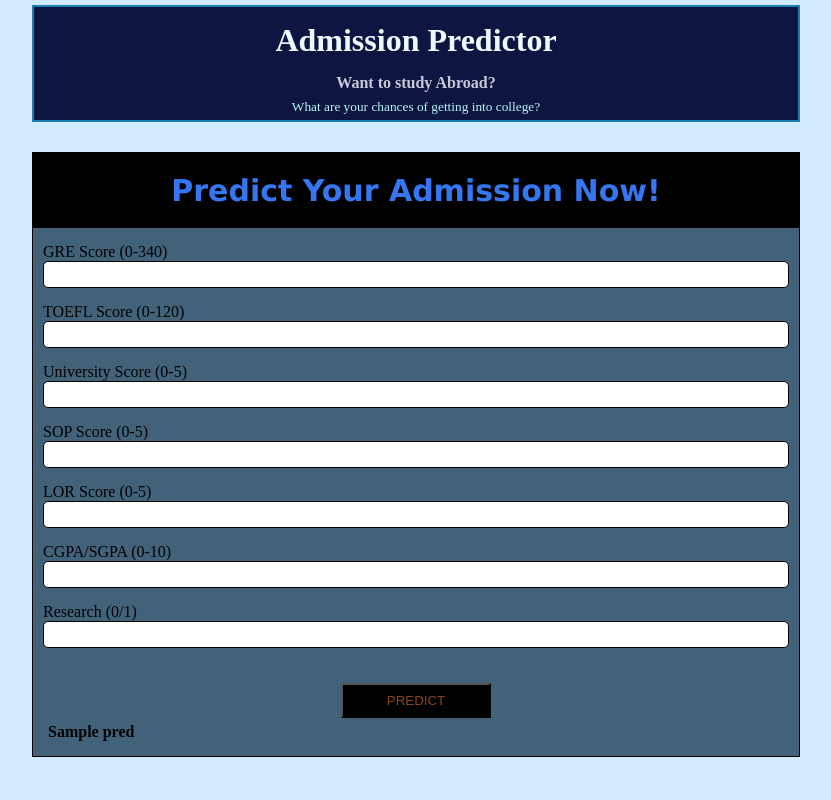
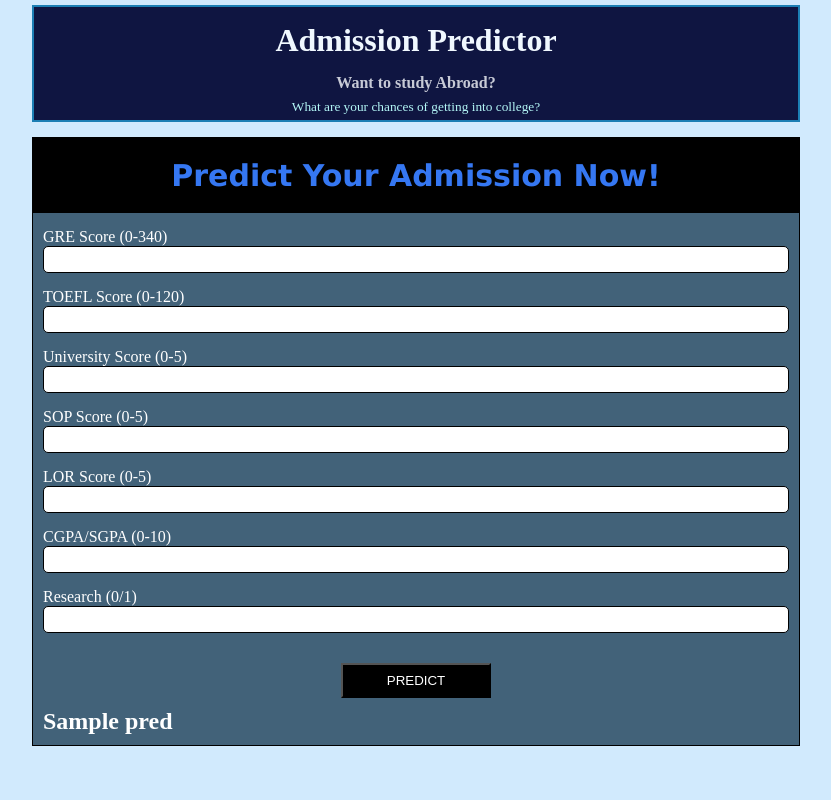
Before and after one commit to sudeeep885/admission-predictor, a Flask app: template templates/index.html in a window 1280 px wide. Shown: the whole page, without its empty margins (224-1055 px from the left). Run offline with Flask 2, Linux system fonts and the light colour scheme; the template is opened without the code that fills it: most values are stand-ins (such as "Sample title", 1, 10 or a date in 2020); parts of the project's set-up code (start-up, migrations or seed data) failed here and were passed over.

Commit message:
text coloring

```diff
--- a/static/style.css
+++ b/static/style.css
@@ -38,7 +38,8 @@ small{
 
 .predictor{
 	width: 60%;
-	margin: 40px auto;
+	margin: 25px auto 0 auto;
+	margin-top: 25px;
 	border: 1px solid black;
 }
 
@@ -62,6 +63,7 @@ form{
 
 label{
 	margin-top: 5px;
+	color: white;
 }
 
 input{
@@ -73,15 +75,15 @@ input{
 
 button{
 	width: 20%;
-	margin: 25px auto auto auto;
+	margin: 20px auto auto auto;
 	padding: 8px;
 	text-align: center;
-	color: saddlebrown;
+	color: white;
 	background-color: black;
 }
 
 button:hover{
-	color: rgb(228, 183, 152);
+	color: white;
 	background-color: rgb(15, 44, 74);
 }
 
@@ -90,8 +92,9 @@ button:active{
 	background-color: rgb(12, 62, 27);
 }
 
-.container h4{
-    color: black;
+.container h2{
+	color: white;
+	margin-top: 10px;
 }
 
 @media screen and (max-width: 680px){
--- a/templates/index.html
+++ b/templates/index.html
@@ -33,7 +33,7 @@
 
                 <button type="submit">PREDICT</button>
             </form>
-            <h4>{{ pred }}</h4>
+            <h2>{{ pred }}</h2>
         </div>
     </div>
 </body>
```
